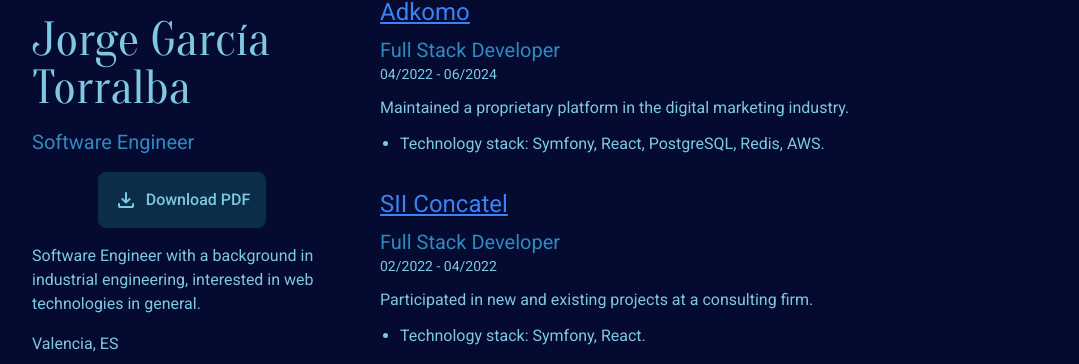
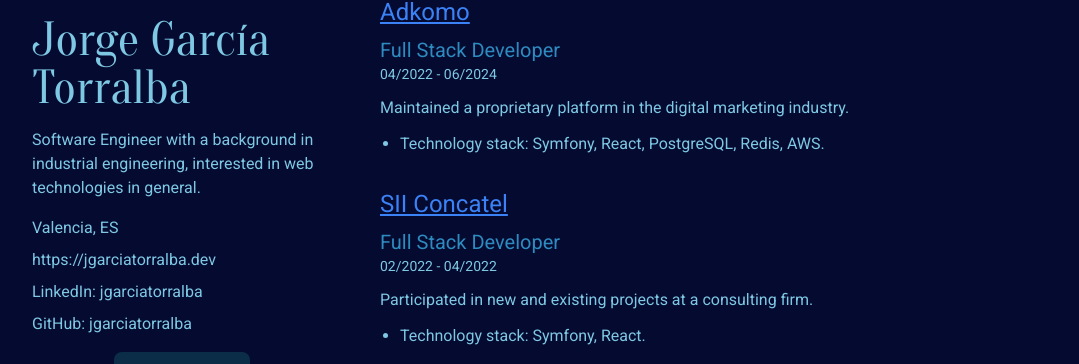
Before and after one commit to jgarciatorralba/presentation-portfolio-project, a Next.js app: page /resume in a window 1280 px wide. Shown: the part 436-800 px from the top of the page, without its empty margins (184-1263 px from the left). Built offline with nearby package versions, Linux system fonts and the light colour scheme; no server answers.

Commit message:
re-arrange aside section

```diff
--- a/app/(root)/resume/page.tsx
+++ b/app/(root)/resume/page.tsx
@@ -43,9 +43,20 @@ export default function Resume(): JSX.Element {
                     <h1 className={`header mb-2 ${oranienbaum.className}`}>
                         {basics.name}
                     </h1>
-                    <p className="mb-4 text-xl text-secondary">
-                        {basics.label}
-                    </p>
+                    <p className="paragraph">{basics.summary}</p>
+
+                    <address className="mb-2 not-italic">
+                        {basics.location.city}, {basics.location.countryCode}
+                    </address>
+
+                    <div className="grid gap-2">
+                        <a href={basics.url} target="_blank" rel="noopener noreferrer">{basics.url}</a>
+                        {basics.profiles.map(profile => (
+                            <a key={profile.network} href={profile.url} target="_blank" rel="noopener noreferrer">
+                                {profile.network}: {profile.username}
+                            </a>
+                        ))}
+                    </div>
 
                     <a
                         href="/resume.pdf"
@@ -54,21 +65,8 @@ export default function Resume(): JSX.Element {
                         aria-label="Download resume PDF"
                     >
                         <Image src="/download.svg" alt="" width={24} height={24} />
-                        Download PDF
+                        Download
                     </a>
-
-                    <p className="paragraph">{basics.summary}</p>
-                    <address className="mb-4 not-italic">
-                        {basics.location.city}, {basics.location.countryCode}
-                    </address>
-                    <div className="grid gap-2">
-                        <a href={basics.url} target="_blank" rel="noopener noreferrer">{basics.url}</a>
-                        {basics.profiles.map(profile => (
-                            <a key={profile.network} href={profile.url} target="_blank" rel="noopener noreferrer">
-                                {profile.network}: {profile.username}
-                            </a>
-                        ))}
-                    </div>
                 </aside>
 
                 <div className="grid gap-12">
```
